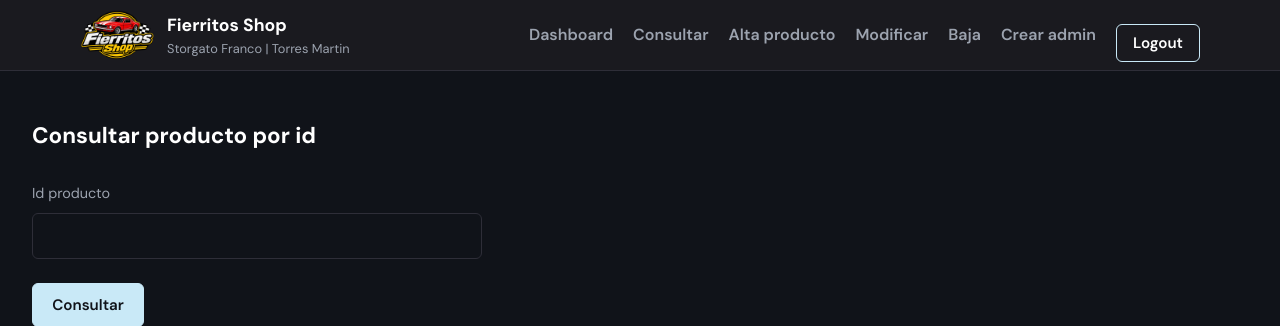
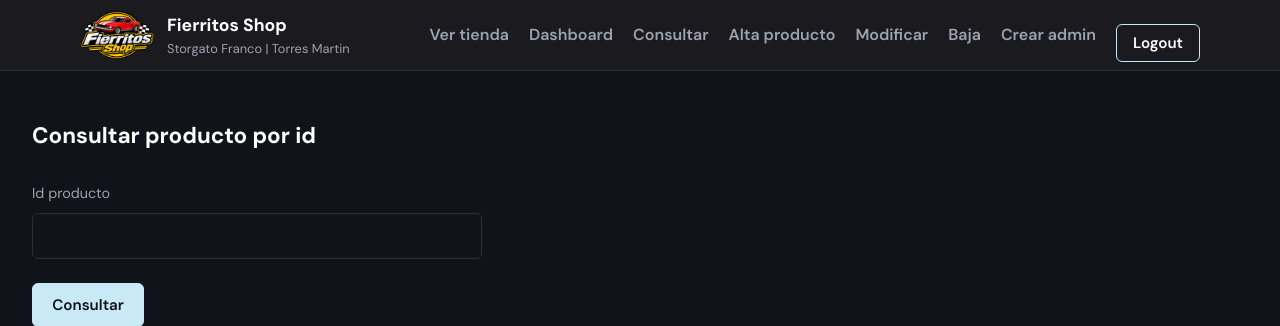
Before and after one commit to FrancoStorgato/fierritos-shop, a Node project: template backend/src/views/get.ejs in a window 1280 px wide. Shown: the top 326 px of the page. Run offline with Node 20 templates, Linux system fonts and the light colour scheme; the template is opened without the code that fills it, so the values that code supplies are empty.

Commit message:
Se agrego el boton ver tienda en Backend

```diff
--- a/backend/index.js
+++ b/backend/index.js
@@ -19,6 +19,8 @@ app.set("view engine", "ejs");
 app.set("views", join(__dirname, "src/views"));
 
 app.use(express.static(join(__dirname, "src/public")));
+app.use(express.static(join(__dirname, "src/public")));
+app.use("/tienda", express.static(join(__dirname, "../frontend")));
 app.use(cors());
 app.use(express.json());
 app.use(express.urlencoded({ extended: true }));
--- a/backend/src/views/partials/header.ejs
+++ b/backend/src/views/partials/header.ejs
@@ -3,6 +3,9 @@
 
         <nav>
             <ul>
+                <li class="li-header">
+                    <a href="/tienda/index.html">Ver tienda</a>
+                </li>
                 <li class="li-header">
                     <a href="/dashboard/principal">Dashboard</a>
                 </li>
```
